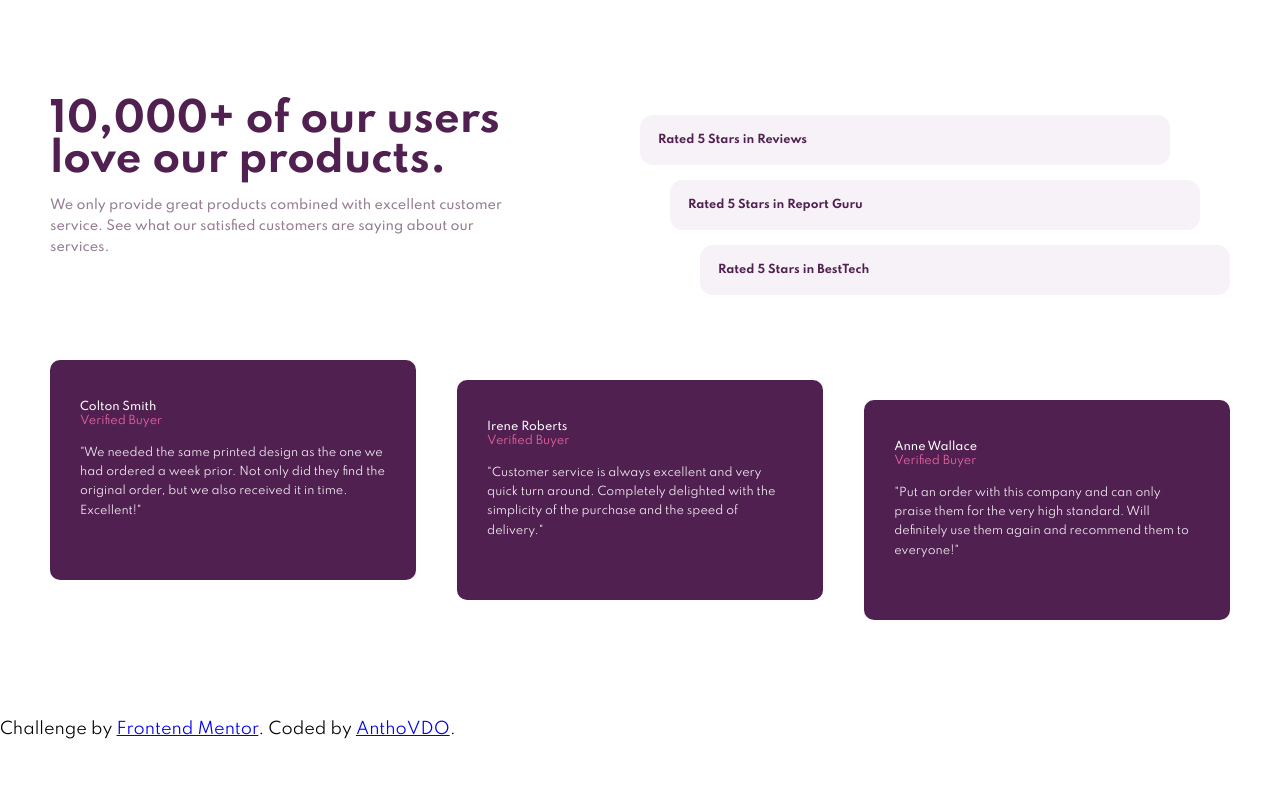
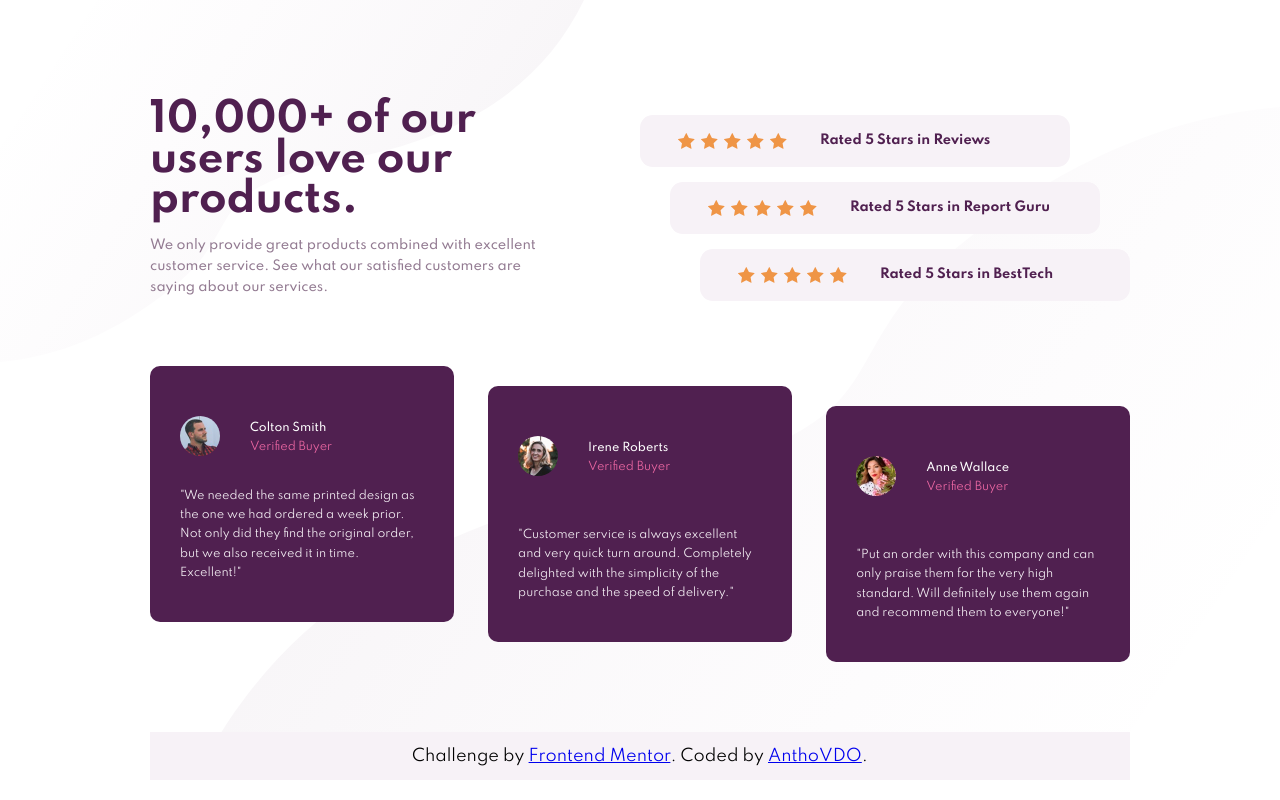
Before and after one commit to AnthoVDO/--FrontEndMentor--social-proof-section-master, a plain HTML site: page index.html in a window 1280 px wide. Drawn offline with Linux system fonts and the light colour scheme.

Commit message:
finished css for desktop

```diff
--- a/index.html
+++ b/index.html
@@ -16,7 +16,7 @@
 </head>
 
 <body>
-
+    <div id="support">
         <!--Top part-->
         <div id="container">
             <div id="top-part">
@@ -34,13 +34,19 @@
                 <!--Top right part-->
 
                 <div id="star">
-                <div class="five-star"><span class="pre-star"></span>
+                    <div class="five-star">
+                        <img src="./images/icon-star.svg" alt="rating star"><img src="./images/icon-star.svg" alt="rating star"><img src="./images/icon-star.svg" alt="rating star"><img src="./images/icon-star.svg" alt="rating star"><img src="./images/icon-star.svg"
+                            alt="rating star">
                         <p>Rated 5 Stars in Reviews</p>
                     </div>
-                <div class="five-star"><span class="pre-star"></span>
+                    <div class="five-star">
+                        <img src="./images/icon-star.svg" alt="rating star"><img src="./images/icon-star.svg" alt="rating star"><img src="./images/icon-star.svg" alt="rating star"><img src="./images/icon-star.svg" alt="rating star"><img src="./images/icon-star.svg"
+                            alt="rating star">
                         <p>Rated 5 Stars in Report Guru</p>
                     </div>
-                <div class="five-star"><span class="pre-star"></span>
+                    <div class="five-star">
+                        <img src="./images/icon-star.svg" alt="rating star"><img src="./images/icon-star.svg" alt="rating star"><img src="./images/icon-star.svg" alt="rating star"><img src="./images/icon-star.svg" alt="rating star"><img src="./images/icon-star.svg"
+                            alt="rating star">
                         <p>Rated 5 Stars in BestTech</p>
                     </div>
 
@@ -53,8 +59,11 @@
 
                 <div class="comment-box">
                     <div class="profile">
+                        <img src="./images/image-colton.jpg" alt="Colton profile picture">
+                        <div>
                             <h3>Colton Smith</h3>
                             <h4>Verified Buyer</h4>
+                        </div>
                     </div>
                     <div class="comment-text">
                         <p>"We needed the same printed design as the one we had ordered a week prior. Not only did they find the original order, but we also received it in time. Excellent!"</p>
@@ -62,8 +71,11 @@
                 </div>
                 <div class="comment-box">
                     <div class="profile">
+                        <img src="./images/image-irene.jpg" alt="Irene profile picture">
+                        <div>
                             <h3>Irene Roberts</h3>
                             <h4>Verified Buyer</h4>
+                        </div>
                     </div>
                     <div class="comment-text">
                         <p>
@@ -73,8 +85,11 @@
                 </div>
                 <div class="comment-box">
                     <div class="profile">
+                        <img src="./images/image-anne.jpg" alt="Anne profile picture">
+                        <div>
                             <h3>Anne Wallace</h3>
                             <h4>Verified Buyer</h4>
+                        </div>
                     </div>
                     <div class="comment-text">
                         <p>
@@ -86,14 +101,14 @@
             </div>
 
 
-
-    </div>
-
-
             <div class="attribution">
                 Challenge by
                 <a href="https://www.frontendmentor.io?ref=challenge" target="_blank">Frontend Mentor</a>. Coded by <a href="https://github.com/AnthoVDO">AnthoVDO</a>.
             </div>
+        </div>
+
+    </div>
+
 </body>
 
 </html>
--- a/style.css
+++ b/style.css
@@ -83,37 +83,45 @@ th:not([align]) {
 }
 
 body {
-  max-width: 1440px;
   font-family: "Spartan", sans-serif;
+  display: flex;
+  justify-content: center;
 }
 
-#container {
-  margin: 100px 50px;
+#support {
+  max-width: 1440px;
+  background-image: url("../images/bg-pattern-top-desktop.svg"), url("../images/bg-pattern-bottom-desktop.svg");
+  background-position: top left, bottom right;
+  background-repeat: no-repeat;
 }
-#container #top-part {
+#support #container {
+  padding: 100px 150px 0px;
+}
+#support #container #top-part {
   display: flex;
   justify-content: space-between;
 }
-#container #top-part #main-title {
+#support #container #top-part #main-title {
   width: 40%;
 }
-#container #top-part #main-title h1 {
+#support #container #top-part #main-title h1 {
   font-size: 2.5rem;
   color: #502050;
   font-weight: 700;
   line-height: 2.5rem;
 }
-#container #top-part #main-title h2 {
+#support #container #top-part #main-title h2 {
   margin-top: 15px;
   font-size: 0.8rem;
   color: #937b92;
   font-weight: 500;
   line-height: 1.3rem;
 }
-#container #top-part #star {
+#support #container #top-part #star {
   width: 50%;
 }
-#container #top-part #star .five-star {
+#support #container #top-part #star .five-star {
+  display: flex;
   background-color: #f7f2f7;
   border-radius: 0.8rem;
   color: #502050;
@@ -122,23 +130,34 @@ body {
   padding: 18px;
   margin-top: 15px;
 }
-#container #top-part #star .five-star:first-child {
+#support #container #top-part #star .five-star img:first-child {
+  margin-left: 20px;
+}
+#support #container #top-part #star .five-star img {
+  margin: 0 3px;
+}
+#support #container #top-part #star .five-star p {
+  margin-left: 30px;
+  font-weight: 700;
+  font-size: 0.8rem;
+}
+#support #container #top-part #star .five-star:first-child {
   margin-right: 60px;
 }
-#container #top-part #star .five-star:nth-child(2) {
+#support #container #top-part #star .five-star:nth-child(2) {
   margin-right: 30px;
   margin-left: 30px;
 }
-#container #top-part #star .five-star:nth-child(3) {
+#support #container #top-part #star .five-star:nth-child(3) {
   margin-left: 60px;
 }
-#container #comment {
+#support #container #comment {
   margin-top: 65px;
   display: flex;
   flex-direction: row;
   justify-content: space-between;
 }
-#container #comment .comment-box {
+#support #container #comment .comment-box {
   width: 31%;
   background-color: #502050;
   padding: 40px 30px;
@@ -147,31 +166,53 @@ body {
   justify-content: space-between;
   flex-direction: column;
 }
-#container #comment .comment-box:nth-child(1) {
+#support #container #comment .comment-box:nth-child(1) {
   margin: 0 0 40px;
 }
-#container #comment .comment-box:nth-child(2) {
+#support #container #comment .comment-box:nth-child(2) {
   margin: 20px 0;
 }
-#container #comment .comment-box:nth-child(3) {
+#support #container #comment .comment-box:nth-child(3) {
   margin: 40px 0 0;
 }
-#container #comment .comment-box h3 {
+#support #container #comment .comment-box .profile {
+  display: flex;
+}
+#support #container #comment .comment-box .profile img {
+  border-radius: 40px;
+  width: 40px;
+  height: 40px;
+  margin-top: 10px;
+}
+#support #container #comment .comment-box .profile div {
+  margin: 10px 30px;
+  height: 40px;
+  margin-top: 15px;
+}
+#support #container #comment .comment-box .profile div h3 {
   color: white;
   font-weight: 500;
   font-size: 0.7rem;
+  margin-bottom: 5px;
 }
-#container #comment .comment-box h4 {
+#support #container #comment .comment-box .profile div h4 {
   color: #ee68a4;
   font-weight: 400;
   font-size: 0.7rem;
 }
-#container #comment .comment-box p {
-  margin: 15px 0 20px;
+#support #container #comment .comment-box p {
+  margin: 15px 0 0px;
   color: #f7f2f7;
   font-weight: 400;
   font-size: 0.7rem;
   line-height: 1.2rem;
 }
+#support .attribution {
+  width: 100%;
+  text-align: center;
+  background-color: #f7f2f7;
+  line-height: 3rem;
+  margin-top: 70px;
+}
 
 /*# sourceMappingURL=style.css.map */
```
Lines whose indentation alone changed are shown as unchanged.
